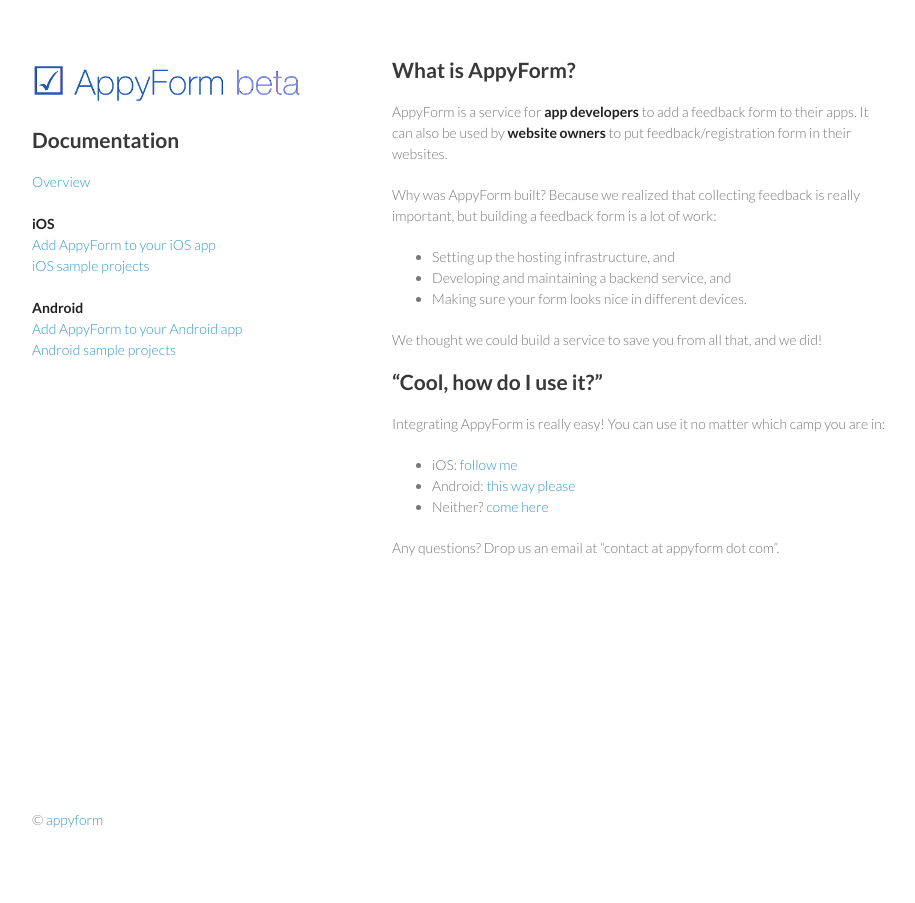
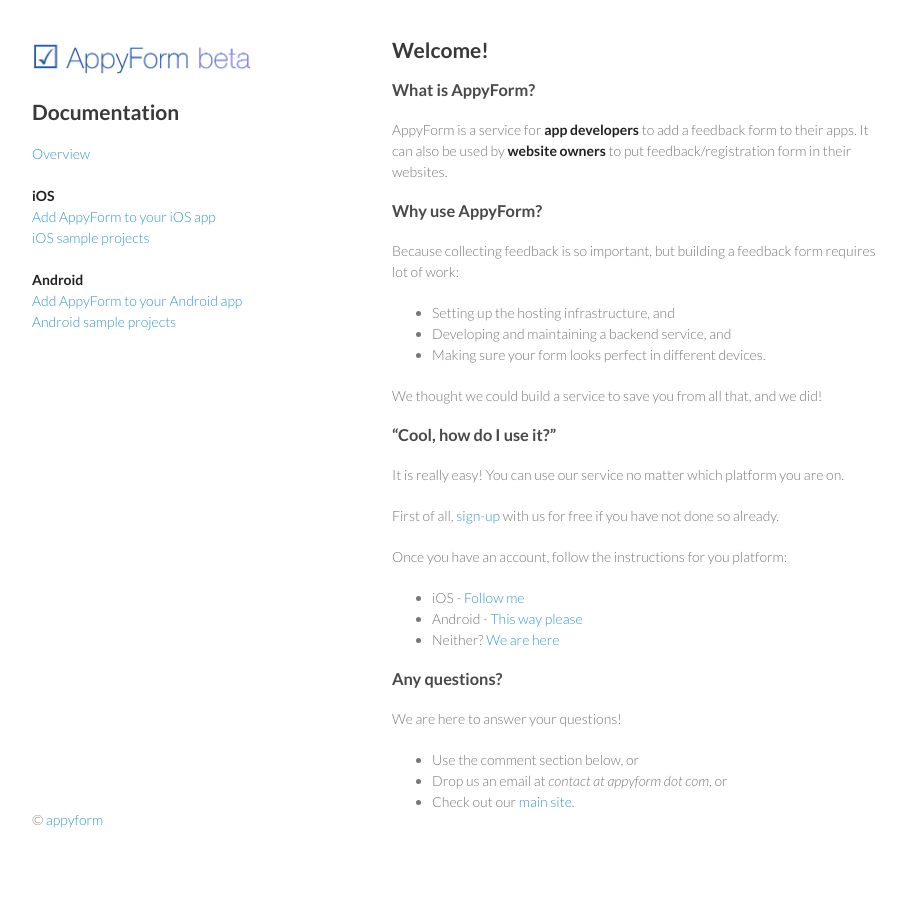
Before and after one commit to appyform/docs, a Jekyll site: the page built from index.md, in a window 1280 px wide. Shown: the whole page, without its empty margins (178-1093 px from the left). Built offline with Jekyll 4.4.1, drawn with Linux system fonts in a browser that asks for light colours; comment, search, counter and statistics services are not loaded.

Commit message:
Various cosmetic and content changes.

```diff
--- /dev/null
+++ b/_includes/comment-intro.html
@@ -0,0 +1,12 @@
+
+<h3> Any questions?</h3>
+
+<p>We are here to answer your questions!</p>
+
+<ul>
+<li>Use the comment section below, or</li>
+<li>Drop us an email at <em>contact at appyform dot com</em>, or</li>
+<li>Check out our <a href="http://www.appyform.com" target="new">main site</a>.</li>
+</ul>
+
+<br/>
--- a/_includes/landing.md
+++ b/_includes/landing.md
@@ -1,22 +1,28 @@
 
-## What is AppyForm?
+## Welcome!
+
+### What is AppyForm?
 
 AppyForm is a service for **app developers** to add a feedback form to their apps. It can also be used by **website owners** to put feedback/registration form in their websites.
 
-Why was AppyForm built? Because we realized that collecting feedback is really important, but building a feedback form is a lot of work:
+### Why use AppyForm?
+
+Because collecting feedback is so important, but building a feedback form requires lot of work:
 
 - Setting up the hosting infrastructure, and
 - Developing and maintaining a backend service, and
-- Making sure your form looks nice in different devices.
+- Making sure your form looks perfect in different devices.
 
 We thought we could build a service to save you from all that, and we did!
 
-## "Cool, how do I use it?"
+### "Cool, how do I use it?"
 
-Integrating AppyForm is really easy! You can use it no matter which camp you are in:
+It is really easy! You can use our service no matter which platform you are on.
 
-- iOS: [follow me]()
-- Android: [this way please]()
-- Neither? [come here]()
+First of all, [sign-up](http://www.appyform.com/) with us for free if you have not done so already.
 
-Any questions? Drop us an email at "contact at appyform dot com".
+Once you have an account, follow the instructions for you platform:
+
+- iOS - [Follow me]()
+- Android - [This way please]()
+- Neither? [We are here]()
--- a/_layouts/default.html
+++ b/_layouts/default.html
@@ -27,7 +27,8 @@
   <body>
     <div class="wrapper">
       <header>
-        <p><a href="{{ site.baseurl }}/" class="header-logo"><img src="{{ site.baseurl }}/images/title-beta2.png" /></a></p>
+        <!-- Image title-beta2 resolution is 450x75 -->
+        <p><a href="http://www.appyform.com" target="new" class="header-logo"><img src="{{ site.baseurl }}/images/title-beta2.png" width="220" height="37"/></a></p>
         <h2>Documentation</h2>
 
         <div><a href="{{ site.baseurl }}/index.html">Overview</a></div>
@@ -46,6 +47,9 @@
       </header>
       <section>
         {{ content }}
+
+        {% include comment-intro.html %}
+        {% include disqus.html disqus_identifier=page.disqus_identifier %}
       </section>
 
       <footer>
--- a/_layouts/page.html
+++ b/_layouts/page.html
@@ -8,7 +8,5 @@ layout: default
 
   <div class="entry">
     {{ content }}
-    <br/>
-    {% include disqus.html disqus_identifier=page.disqus_identifier %}
   </div>
 </article>
--- a/stylesheets/styles.css
+++ b/stylesheets/styles.css
@@ -1,7 +1,7 @@
 @import url(https://fonts.googleapis.com/css?family=Lato:300italic,700italic,300,700);
 
 body {
-  padding:50px;
+  padding:30px;
   font:14px/1.5 Lato, "Helvetica Neue", Helvetica, Arial, sans-serif;
   color:#777;
   font-weight:300;
```
Also changed, not shown: page/ios-add-form-to-app.md (+17 -6 lines).
